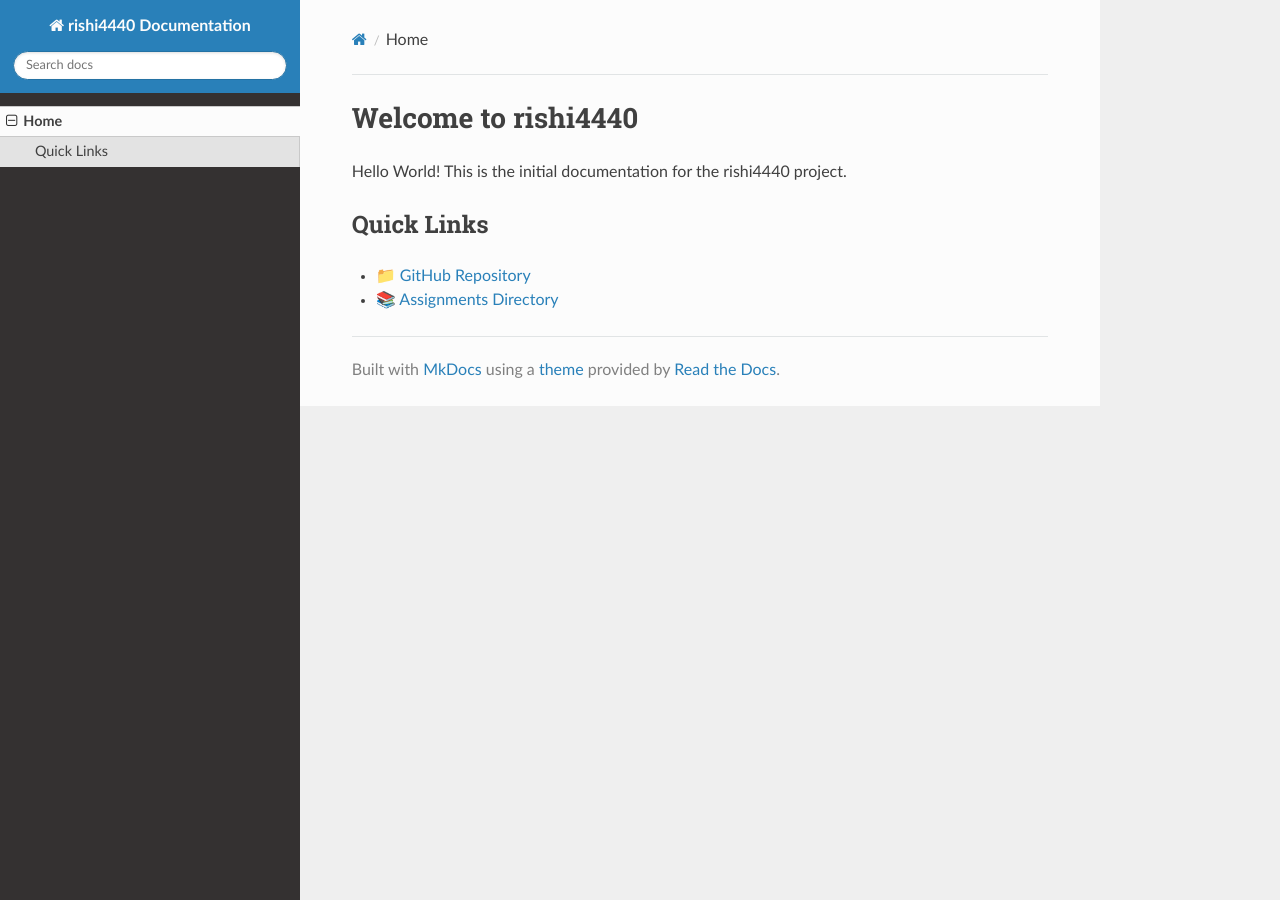
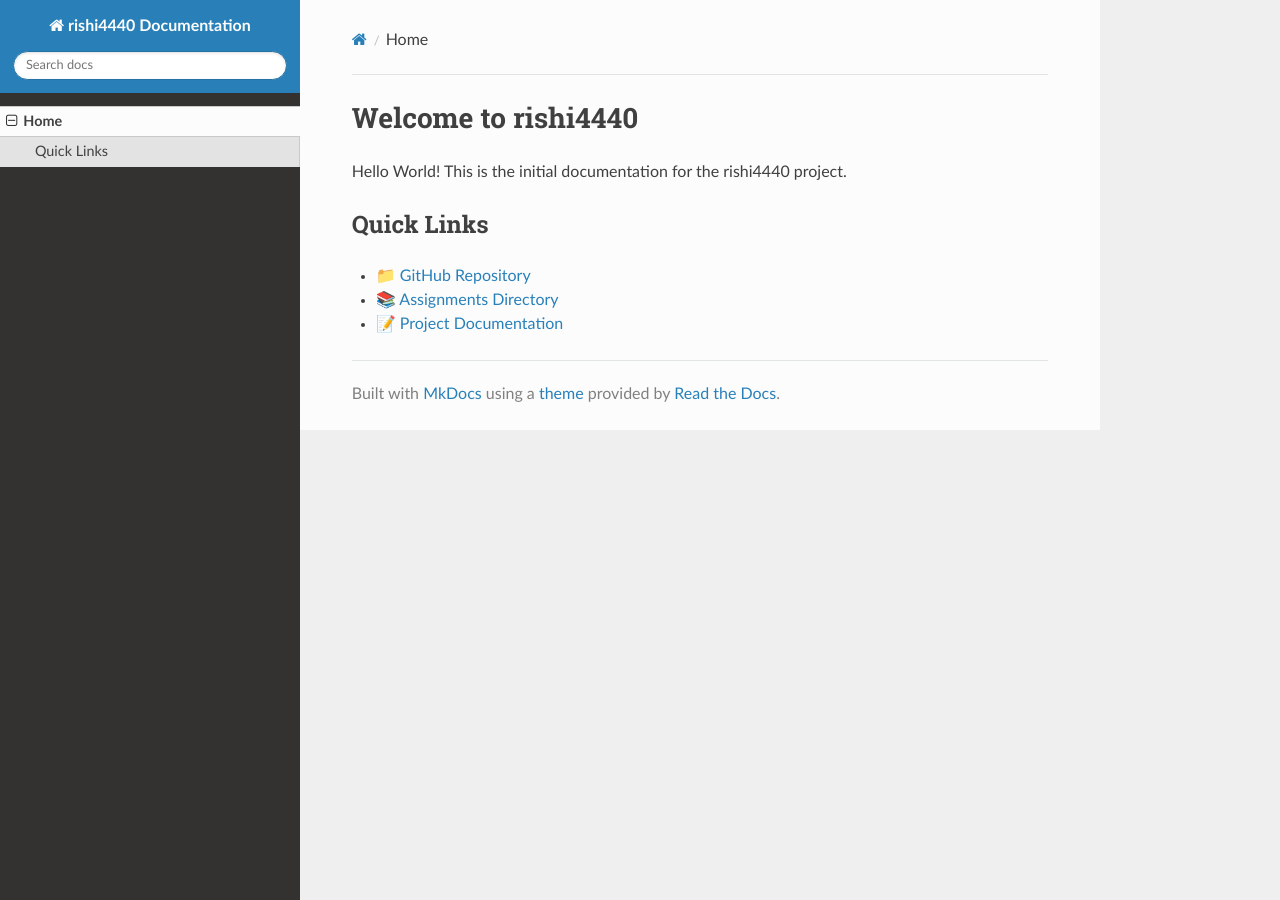
Before and after one commit to cloudmesh-ai-luc/rishi4440, an MkDocs documentation site: the page built from docs/index.md, in a window 1280 px wide. Built offline with MkDocs 1.6.1, drawn with Linux system fonts in a browser that asks for light colours; nearby versions of some CDN libraries.

Commit message:
Add link to project.md

```diff
--- a/docs/index.md
+++ b/docs/index.md
@@ -5,3 +5,4 @@
 ## Quick Links
 - 📁 [GitHub Repository](https://github.com/cloudmesh-ai-luc/rishi4440)
 - 📚 [Assignments Directory](https://github.com/cloudmesh-ai-luc/rishi4440/tree/main/assignments)
+- 📝 [Project Documentation](https://github.com/cloudmesh-ai-luc/rishi4440/blob/main/project/project.md)
```
